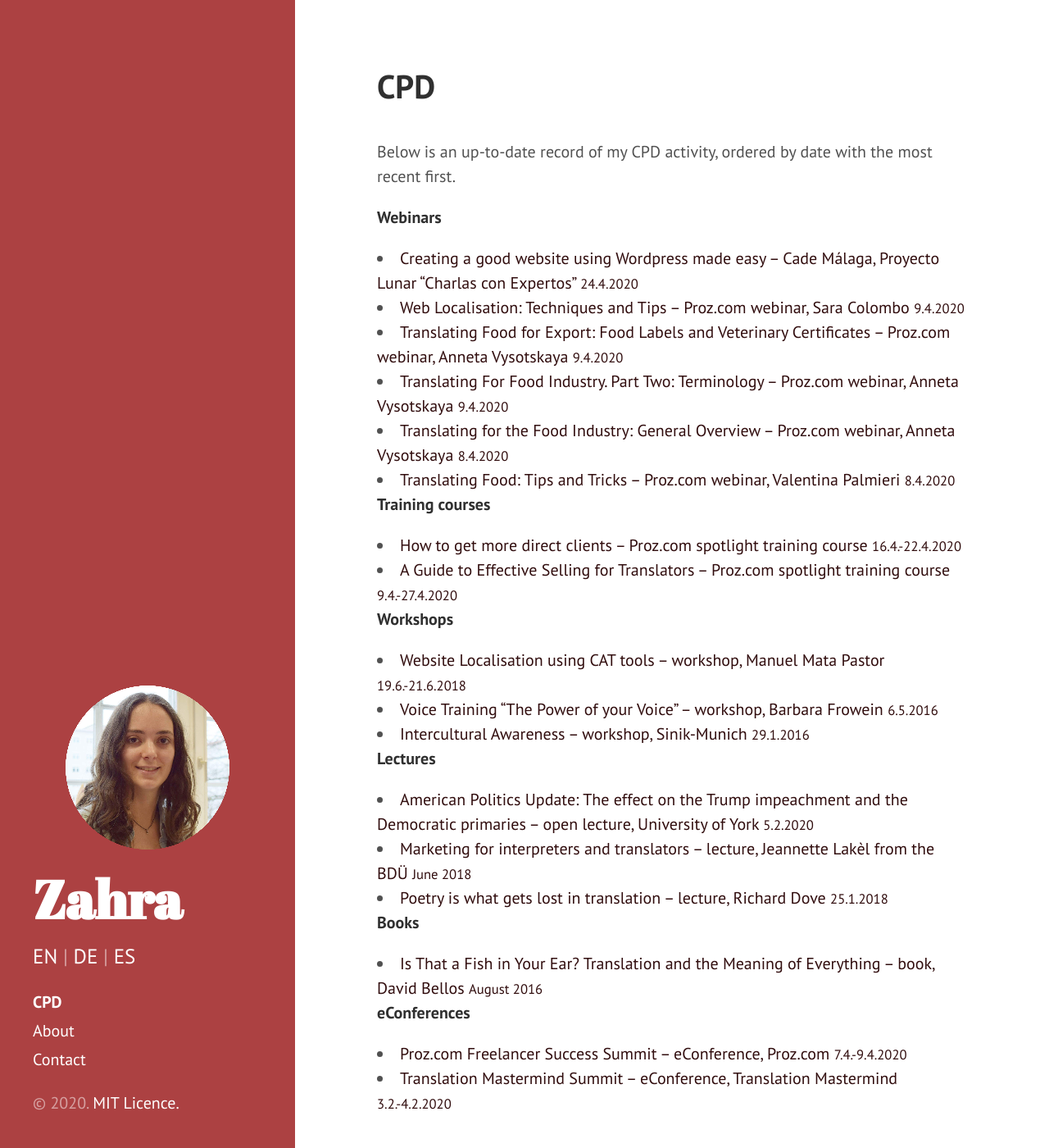
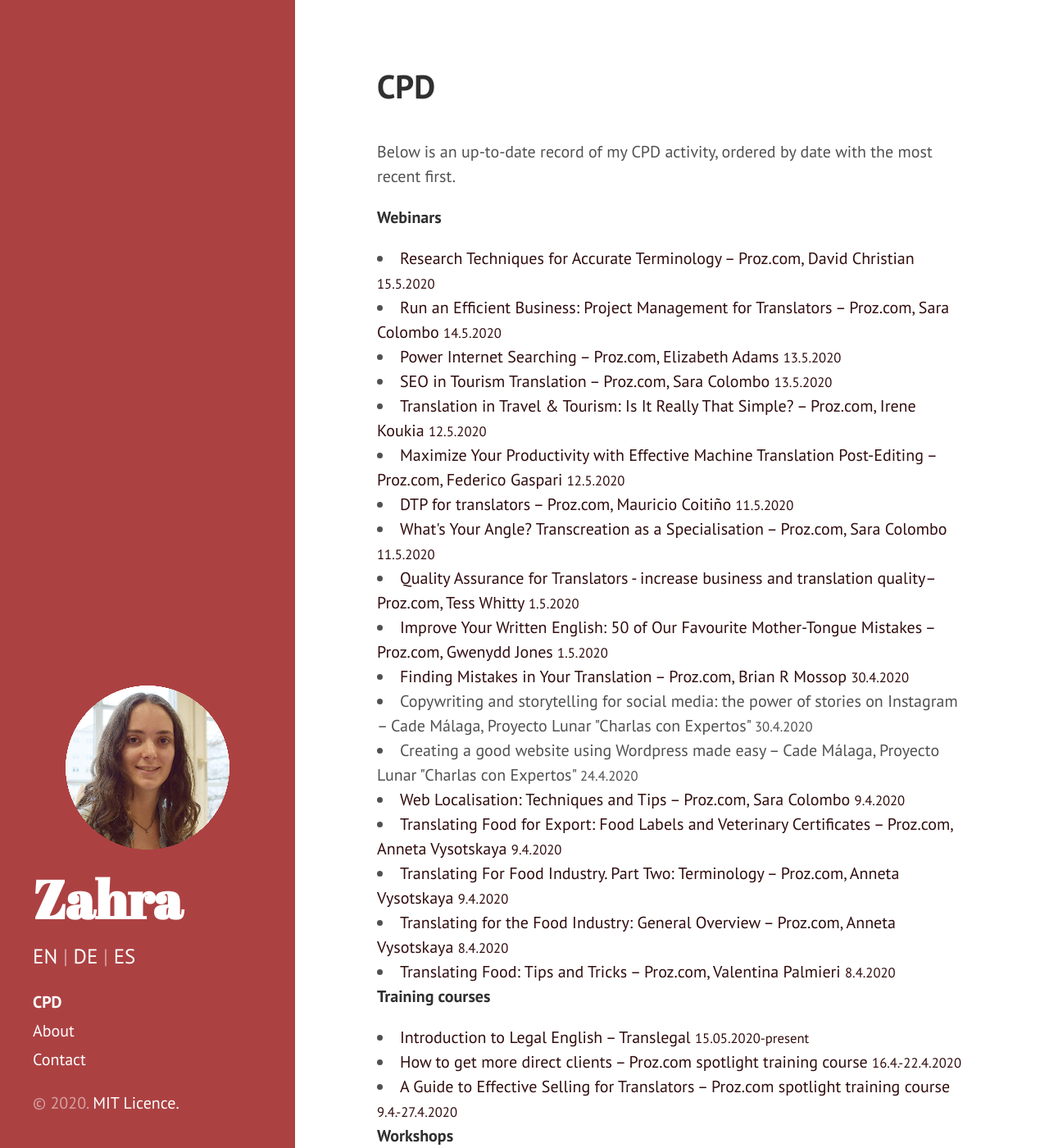
Before and after one commit to Zahra-Claire-Bahrani-Peacock/zahra-claire-bahrani-peacock.github.io, a Jekyll site: the page built from CPD.md, in a window 1280 px wide and 1400 px high. Shown: the whole window at 82% size. Built offline with Jekyll 4.4.1, drawn with Linux system fonts in a browser that asks for light colours; some of the changed text lies outside the part shown.

Commit message:
Update CPD.md

```diff
--- a/CPD.md
+++ b/CPD.md
@@ -9,20 +9,47 @@ Below is an up-to-date record of my CPD activity, ordered by date with the most
 
 **Webinars**
 
-<li><a href="https://videos.proz.com/videos/web-localisation-techniques-and-tips-440 " target="_blank">Creating a good website using Wordpress made easy – Cade Málaga, Proyecto Lunar
-“Charlas con Expertos” <small>24.4.2020</small></a></li>
 
-<li><a href="https://videos.proz.com/videos/web-localisation-techniques-and-tips-440" target="_blank">Web Localisation: Techniques and Tips – Proz.com webinar, Sara Colombo <small>9.4.2020</small></a></li>
+<li><a href="https://videos.proz.com/videos/research-techniques-for-accurate-terminology-1301" target="_blank">Research Techniques for Accurate Terminology – Proz.com, David Christian <small>15.5.2020</small></a></li>
 
-<li><a href="https://videos.proz.com/videos/translating-food-for-export-food-labels-and-veterinary-certificates-85" target="_blank">Translating Food for Export: Food Labels and Veterinary Certificates – Proz.com webinar, Anneta Vysotskaya <small>9.4.2020</small></a></li>
+<li><a href="https://videos.proz.com/videos/run-an-efficient-business-project-management-for-translators-97" target="_blank">Run an Efficient Business: Project Management for Translators – Proz.com, Sara Colombo <small>14.5.2020</small></a></li>
 
-<li><a href="https://videos.proz.com/videos/translating-for-food-industry-part-two-terminology-410" target="_blank">Translating For Food Industry. Part Two: Terminology – Proz.com webinar, Anneta Vysotskaya <small>9.4.2020</small></a></li>
+<li><a href="https://videos.proz.com/videos/power-internet-searching-631" target="_blank">Power Internet Searching – Proz.com, Elizabeth Adams <small>13.5.2020</small></a></li>
 
-<li><a href="https://videos.proz.com/videos/translating-for-food-industry-general-overview-99" target="_blank">Translating for the Food Industry: General Overview – Proz.com webinar, Anneta Vysotskaya <small>8.4.2020</small></a></li>
+<li><a href="https://videos.proz.com/videos/seo-in-tourism-translation-186" target="_blank">SEO in Tourism Translation – Proz.com, Sara Colombo <small>13.5.2020</small></a></li>
 
-<li><a href="https://videos.proz.com/videos/translating-food-tips-and-tricks-743" target="_blank">Translating Food: Tips and Tricks – Proz.com webinar, Valentina Palmieri <small>8.4.2020</small></a></li>
+<li><a href="https://videos.proz.com/videos/translation-in-travel-tourism-is-it-really-that-simple-450" target="_blank">Translation in Travel & Tourism: Is It Really That Simple? – Proz.com, Irene Koukia <small>12.5.2020</small></a></li>
+
+<li><a href="https://videos.proz.com/videos/maximize-your-productivity-with-effective-machine-translation-post-editing-477" target="_blank">Maximize Your Productivity with Effective Machine Translation Post-Editing – Proz.com, Federico Gaspari <small>12.5.2020</small></a></li>
+
+<li><a href="https://videos.proz.com/videos/dtp-for-translators-2356" target="_blank">DTP for translators – Proz.com, Mauricio Coitiño <small>11.5.2020</small></a></li>
+
+<li><a href="https://videos.proz.com/videos/what-s-your-angle-transcreation-as-a-specialisation-178" target="_blank">What's Your Angle? Transcreation as a Specialisation – Proz.com, Sara Colombo <small>11.5.2020</small></a></li>
+
+<li><a href="www.marketingtipsfortranslators.com.
+https://videos.proz.com/videos/quality-assurance-for-translators-increase-business-and-translation-quality-1962" target="_blank">Quality Assurance for Translators - increase business and translation quality– Proz.com, Tess Whitty <small>1.5.2020</small></a></li>
+
+<li><a href="https://videos.proz.com/videos/improve-your-written-english-50-of-our-favourite-mother-tongue-mistakes-546" target="_blank">Improve Your Written English: 50 of Our Favourite Mother-Tongue Mistakes – Proz.com, Gwenydd Jones <small>1.5.2020</small></a></li>
+
+<li><a href="https://videos.proz.com/videos/finding-mistakes-in-your-translation-2421" target="_blank">Finding Mistakes in Your Translation – Proz.com, Brian R Mossop <small>30.4.2020</small></a></li>
+
+<li>Copywriting and storytelling for social media: the power of stories on Instagram – Cade Málaga, Proyecto Lunar "Charlas con Expertos" <small>30.4.2020</small></li>
+
+<li>Creating a good website using Wordpress made easy – Cade Málaga, Proyecto Lunar "Charlas con Expertos" <small>24.4.2020</small></li>
+
+<li><a href="https://videos.proz.com/videos/web-localisation-techniques-and-tips-440" target="_blank">Web Localisation: Techniques and Tips – Proz.com, Sara Colombo <small>9.4.2020</small></a></li>
+
+<li><a href="https://videos.proz.com/videos/translating-food-for-export-food-labels-and-veterinary-certificates-85" target="_blank">Translating Food for Export: Food Labels and Veterinary Certificates – Proz.com, Anneta Vysotskaya <small>9.4.2020</small></a></li>
+
+<li><a href="https://videos.proz.com/videos/translating-for-food-industry-part-two-terminology-410" target="_blank">Translating For Food Industry. Part Two: Terminology – Proz.com, Anneta Vysotskaya <small>9.4.2020</small></a></li>
+
+<li><a href="https://videos.proz.com/videos/translating-for-food-industry-general-overview-99" target="_blank">Translating for the Food Industry: General Overview – Proz.com, Anneta Vysotskaya <small>8.4.2020</small></a></li>
+
+<li><a href="https://videos.proz.com/videos/translating-food-tips-and-tricks-743" target="_blank">Translating Food: Tips and Tricks – Proz.com, Valentina Palmieri <small>8.4.2020</small></a></li>
 
 **Training courses**
+
+<li><a href="https://www.translegal.com/product/introduction-to-legal-english/" target="_blank">Introduction to Legal English – Translegal <small>15.05.2020-present</small></a></li>
 
 <li><a href="https://training.proz.com/spotlight-training/how-to-get-more-direct-clients-1" target="_blank">How to get more direct clients – Proz.com spotlight training course <small>16.4.-22.4.2020</small></a></li>
 
@@ -30,28 +57,26 @@ Below is an up-to-date record of my CPD activity, ordered by date with the most
 
 **Workshops**
 
-<li><a href="https://twitter.com/tradumata?lang=en" target="_blank" title="Link in English and Spanish.">Website Localisation using CAT tools – workshop, Manuel Mata Pastor <small>19.6.-21.6.2018</small></a></li>
+<li><a href="https://twitter.com/tradumata?lang=en" target="_blank" title="Link in English and Spanish.">Website Localisation using CAT tools – Manuel Mata Pastor <small>19.6.-21.6.2018</small></a></li>
 
-<li><a href="http://www.barbarafrowein.de/pg.1/professionelles-stimmtraining-sprechtraining.htm" target="_blank" title="Link in German.">Voice Training “The Power of your Voice” – workshop, Barbara Frowein <small>6.5.2016</small></a></li>
+<li><a href="http://www.barbarafrowein.de/pg.1/professionelles-stimmtraining-sprechtraining.htm" target="_blank" title="Link in German.">Voice Training “The Power of your Voice” – Barbara Frowein <small>6.5.2016</small></a></li>
 
-<li><a href="https://www.facebook.com/pg/SinikMunich/about/?ref=page_internal" target="_blank" title="Link in German.">Intercultural Awareness – workshop, Sinik-Munich <small>29.1.2016</small></a></li>
+<li><a href="https://www.facebook.com/pg/SinikMunich/about/?ref=page_internal" target="_blank" title="Link in German.">Intercultural Awareness – Sinik-Munich <small>29.1.2016</small></a></li>
 
 **Lectures**
 
-<li><a href="https://www.york.ac.uk/news-and-events/events/public-lectures/spring-2020/american-update/" target="_blank">American Politics Update: The effect on the Trump impeachment and the Democratic primaries – open lecture, University of York <small>5.2.2020</small></a></li>
+<li><a href="https://www.york.ac.uk/news-and-events/events/public-lectures/spring-2020/american-update/" target="_blank">American Politics Update: The effect on the Trump impeachment and the Democratic primaries – University of York <small>5.2.2020</small></a></li>
 
-<li><a href="http://www.lakel-translation.de/" target="_blank">Marketing for interpreters and translators – lecture, Jeannette Lakèl from the BDÜ <small>June 2018</small></a></li>
+<li><a href="http://www.lakel-translation.de/" target="_blank">Marketing for interpreters and translators – Jeannette Lakèl from the BDÜ <small>June 2018</small></a></li>
 
-<li><a href="https://www.carcanet.co.uk/cgi-bin/indexer?owner_id=178" target="_blank">Poetry is what gets lost in translation – lecture, Richard Dove <small>25.1.2018</small></a></li>
-
-
+<li><a href="https://www.carcanet.co.uk/cgi-bin/indexer?owner_id=178" target="_blank">Poetry is what gets lost in translation – Richard Dove <small>25.1.2018</small></a></li>
 
 **Books**
 
-<li><a href="https://www.amazon.co.uk/That-Fish-Your-Ear-Translation/dp/0241954304/ref=sr_1_1?dchild=1&keywords=Is+That+a+Fish+in+Your+Ear%3F+Translation+and+the+Meaning+of+Everything&qid=1590498089&quartzVehicle=842-813&replacementKeywords=that+a+fish+in+your+ear%3F+translation+and+the+meaning+of+everything&sr=8-1" target="_blank">Is That a Fish in Your Ear? Translation and the Meaning of Everything – book, David Bellos <small>August 2016</small></a></li>
+<li><a href="https://www.amazon.co.uk/That-Fish-Your-Ear-Translation/dp/0241954304/ref=sr_1_1?dchild=1&keywords=Is+That+a+Fish+in+Your+Ear%3F+Translation+and+the+Meaning+of+Everything&qid=1590498089&quartzVehicle=842-813&replacementKeywords=that+a+fish+in+your+ear%3F+translation+and+the+meaning+of+everything&sr=8-1" target="_blank">Is That a Fish in Your Ear? Translation and the Meaning of Everything – David Bellos <small>August 2016</small></a></li>
 
 **eConferences**
 
-<li><a href="https://www.proz.com/tv/Summit2020" target="_blank">Proz.com Freelancer Success Summit – eConference, Proz.com <small>7.4.-9.4.2020</small></a></li>
+<li><a href="https://www.proz.com/tv/Summit2020" target="_blank">Proz.com Freelancer Success Summit – Proz.com <small>7.4.-9.4.2020</small></a></li>
 
-<li><a href="https://translationmastermind.com/summit/" target="_blank">Translation Mastermind Summit – eConference, Translation Mastermind <small>3.2.-4.2.2020</small></a></li>
+<li><a href="https://translationmastermind.com/summit/" target="_blank">Translation Mastermind Summit – Translation Mastermind <small>3.2.-4.2.2020</small></a></li>
```
